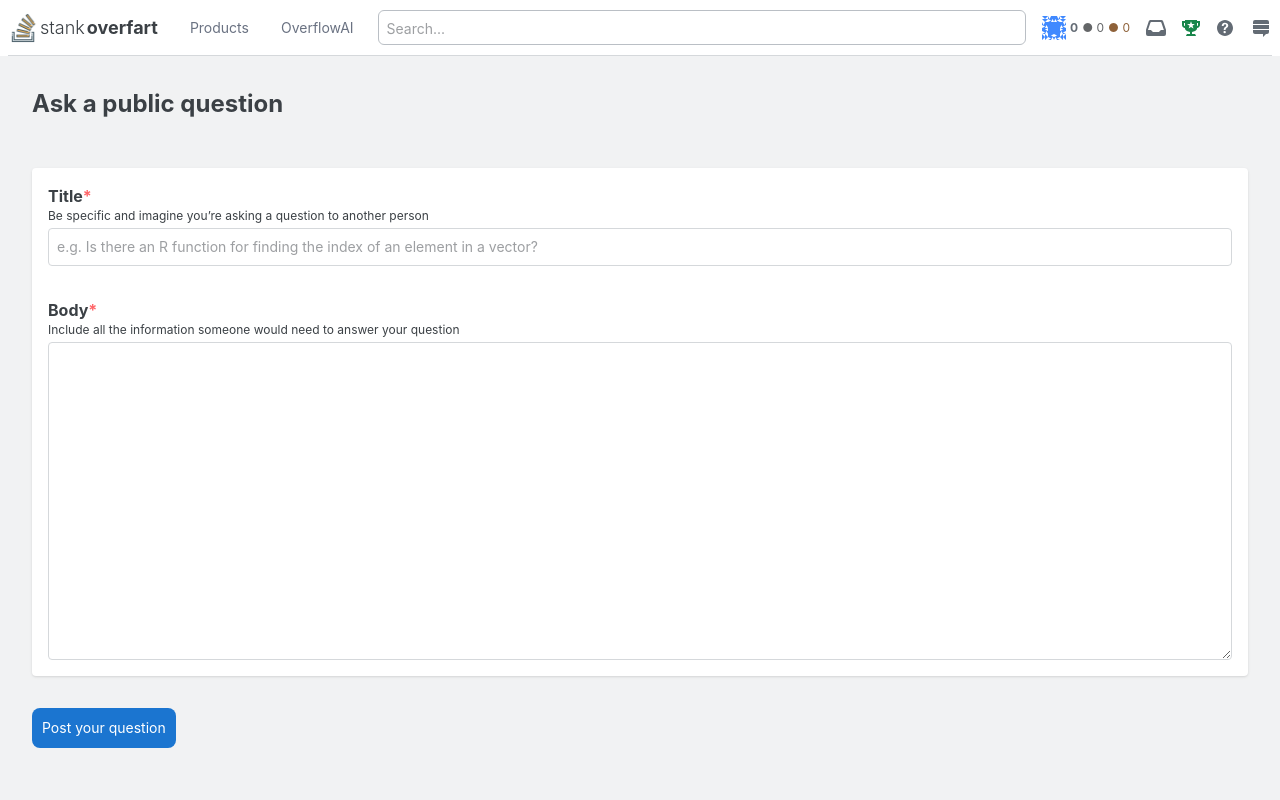
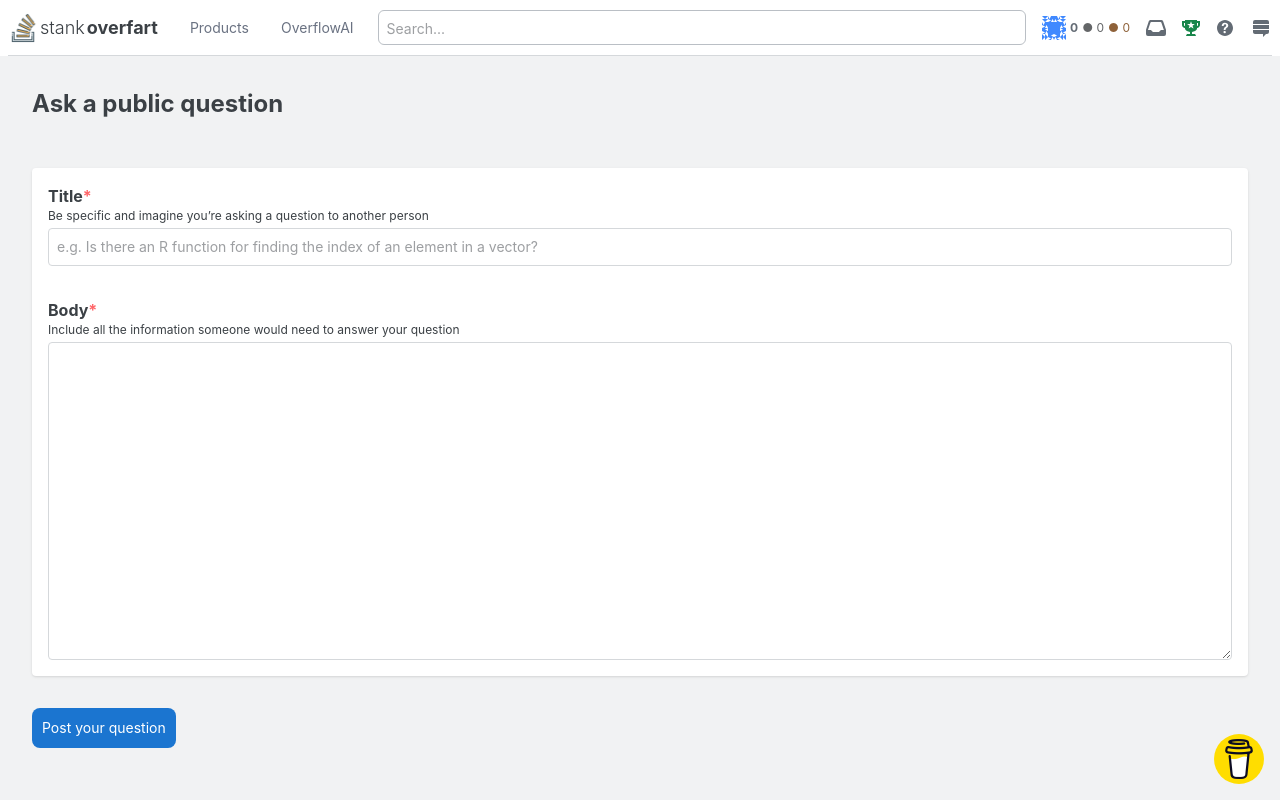
Before and after one commit to drewpereli/stack-overflow-bot, a Next.js app: page / in a window 1280 px wide. Built offline with nearby package versions, Linux system fonts and the light colour scheme.

Commit message:
Add buy-me-a-coffee link

```diff
--- a/src/app/layout.tsx
+++ b/src/app/layout.tsx
@@ -19,6 +19,19 @@ export default function RootLayout({
         <Header />
         {children}
         <Toaster />
+        <a
+          href="https://www.buymeacoffee.com/padre.hoyt"
+          target="_blank"
+          className="fixed bottom-4 right-4"
+        >
+          <Image
+            src="/bmc-logo-yellow.png"
+            width={50}
+            height={50}
+            alt="Buy Me A Coffee Logo"
+            className="rounded-full"
+          />
+        </a>
       </body>
     </html>
   );
```
Also changed, not shown: public/bmc-logo-yellow.png (added).
